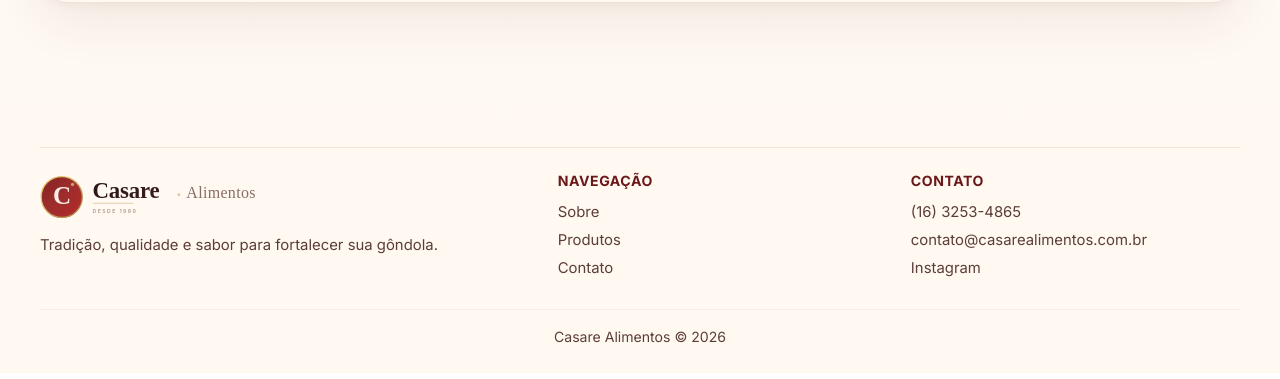
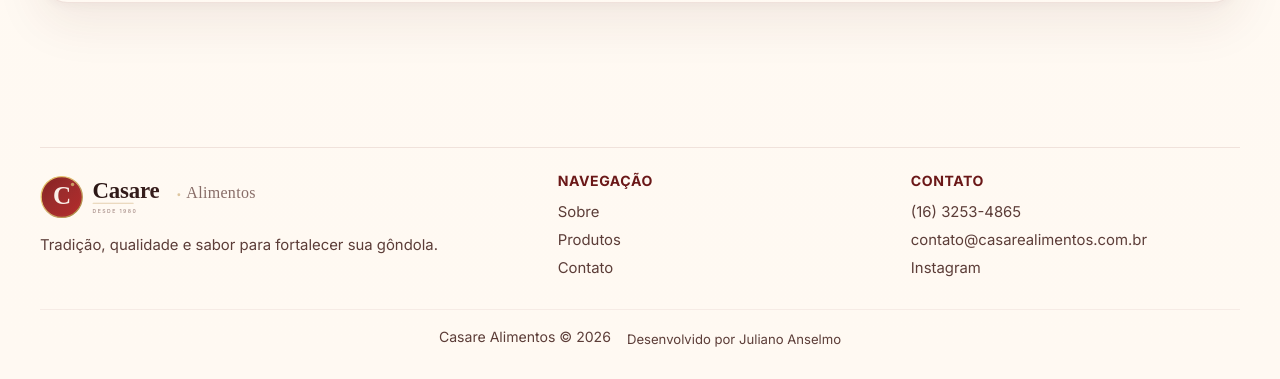
Before and after one commit to JulianoAnselmo/casare, a plain HTML site: page index.html in a window 1280 px wide. Shown: the part 3334-3713 px from the top of the page. Drawn offline with nearby package versions, Linux system fonts and the light colour scheme.

Commit message:
Adiciona crédito 'Desenvolvido por Juliano Anselmo' no rodapé
Co-Authored-By: Claude Opus 4.6 (1M context) <noreply@anthropic.com>

```diff
--- a/index.html
+++ b/index.html
@@ -284,6 +284,7 @@
 
       <div class="container footer-bottom">
         <span>Casare Alimentos &copy; 2026</span>
+        <p class="footer-dev"><a href="https://julianoanselmo.github.io/portifolio/" target="_blank" rel="noopener">Desenvolvido por Juliano Anselmo</a></p>
       </div>
     </footer>
 
--- a/styles.css
+++ b/styles.css
@@ -559,6 +559,13 @@ p { color: var(--muted); line-height: 1.8; margin: 0; }
   color: var(--muted); font-size: 0.88rem;
 }
 
+.footer-dev { margin: 0; font-size: 0.82rem; }
+.footer-dev a {
+  color: var(--muted); text-decoration: none;
+  transition: color 0.2s var(--ease);
+}
+.footer-dev a:hover { color: var(--wine); }
+
 /* ─── Floating WhatsApp ─── */
 .floating-whatsapp {
   position: fixed; right: 20px; bottom: 20px; z-index: 60;
```
